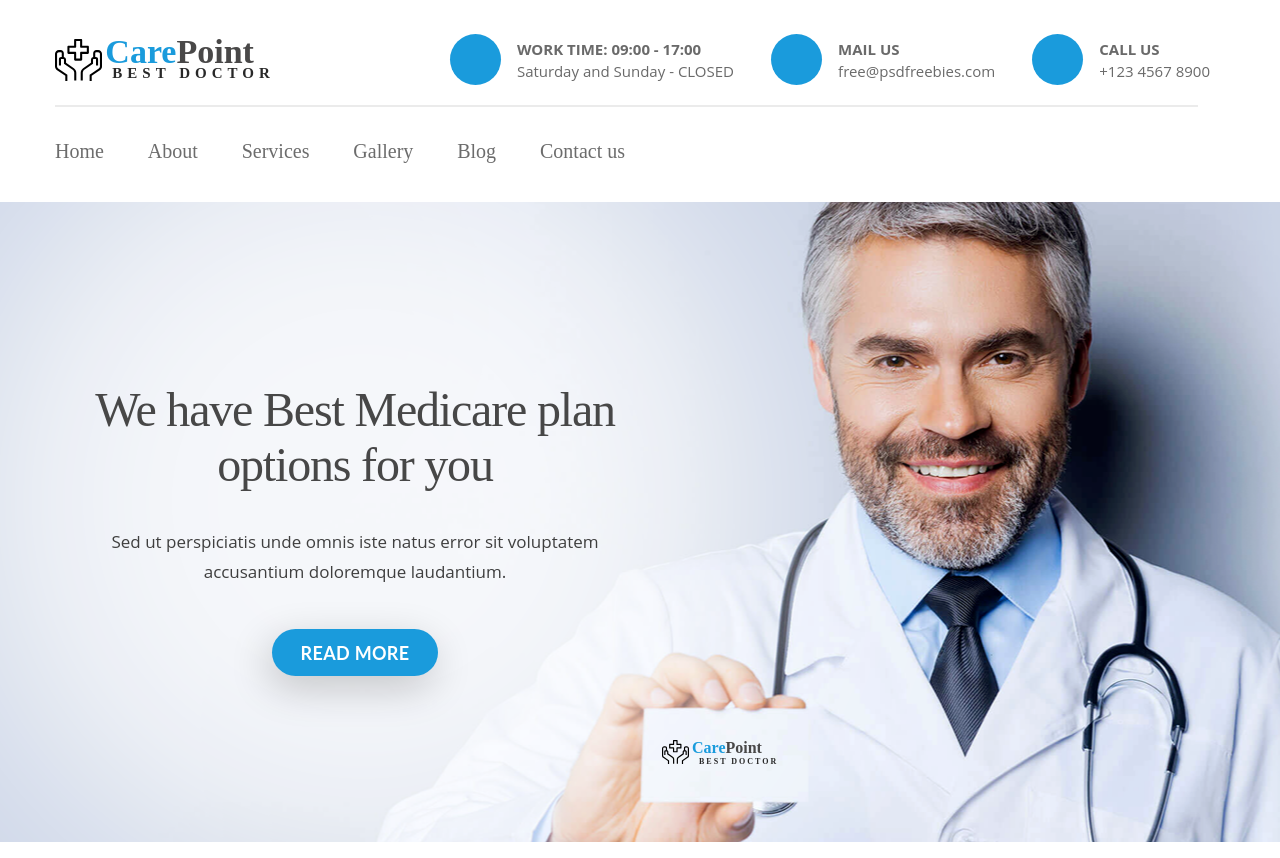
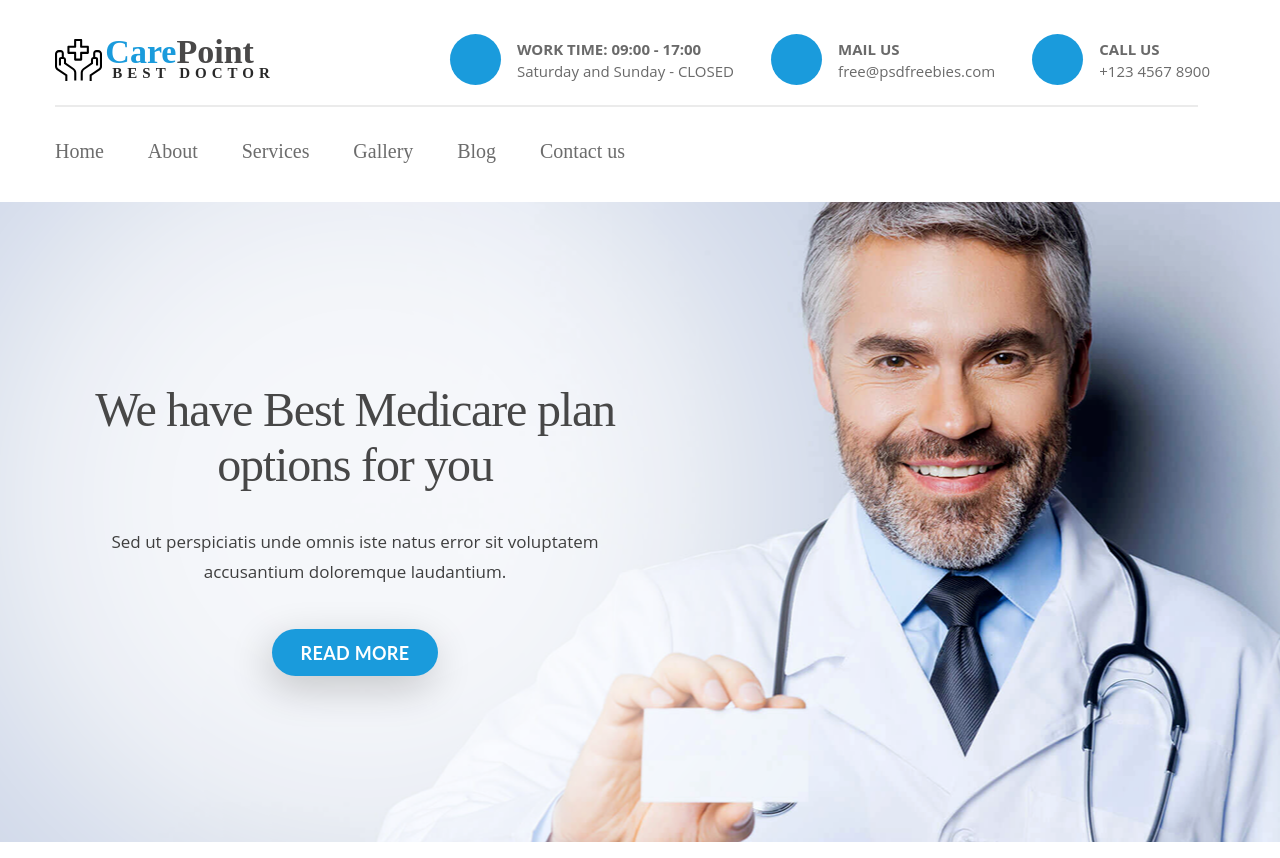
Before and after one commit to volynets90/medical-website, a website: page app/index.html in a window 1280 px wide. Drawn offline with nearby package versions, Linux system fonts and the light colour scheme; files that its build step writes are made by us from their sources.

Commit message:
delete logo in card mark

```diff
--- a/app/index.html
+++ b/app/index.html
@@ -104,17 +104,7 @@
                     </div>
                     <div class="col-md-6">
                         <div class="logo_on_card">
-                            <div class="logo__inner logo_inner_small d-flex flex-nowrap">
-                                <div class="logo__img ">
-                                    <img class="logo__img__item " src="./img/hands.svg" alt="logo">
-                                </div>
-                                <div class="logo__text logo_text_small">
-                                    <div class="d-flex flex-nowrap">
-                                        <span class="logo__text__first__word">Care</span><span class="logo__text__second__word">Point</span>
-                                    </div>
-                                    <p class="logo__text__lower_text logo_lower_text_small">best doctor</p>
-                                </div>
-                            </div>
+
                         </div>
                     </div>
                 </div>
```
